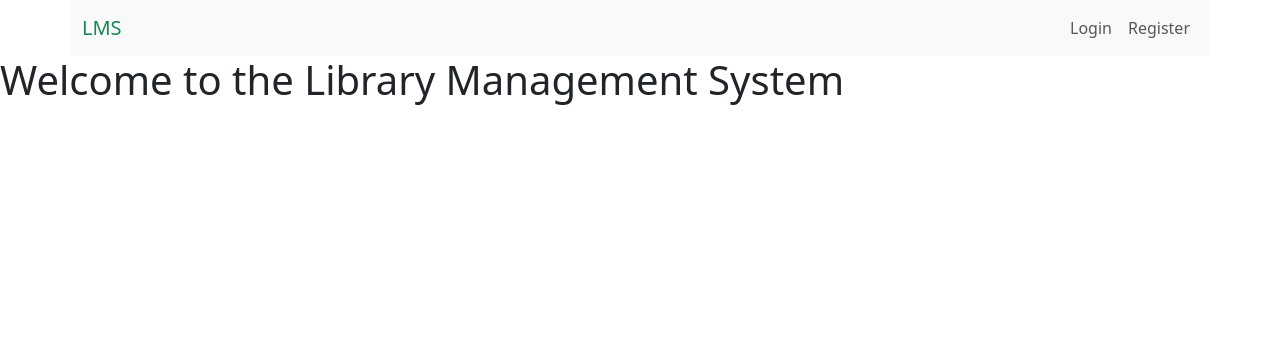
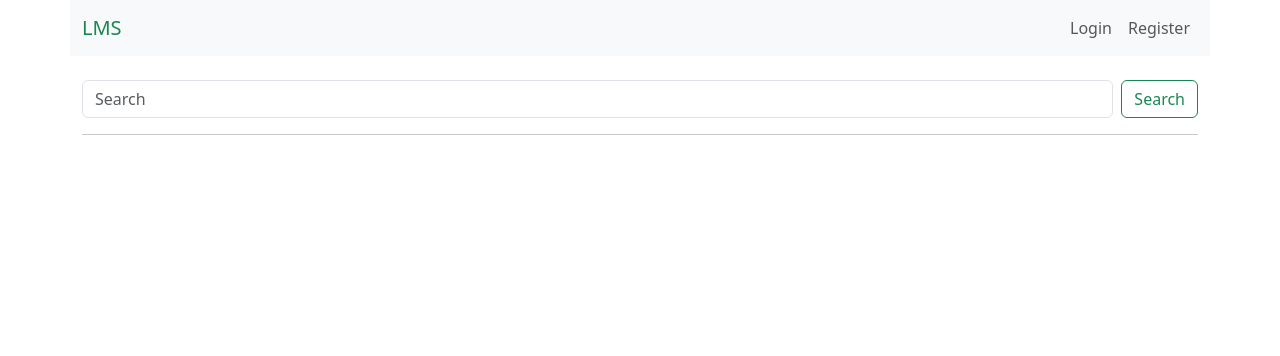
Before and after one commit to milanbairagi/library-management-system, a Django app: page / in a window 1280 px wide. Shown: the top 356 px of the page. Run offline with Django 5.2, Linux system fonts and the light colour scheme; data that the repository does not hold is empty.

Commit message:
feat: implement search functionality for books in the library index

```diff
--- a/library/templates/library/index.html
+++ b/library/templates/library/index.html
@@ -3,14 +3,20 @@
 {% block title %}Home - Library Management System{% endblock %}
 
 {% block content %}
-  <h1>Welcome to the Library Management System</h1>
-  <ol>
+<div class="container mt-4">
+
+  <form class="d-flex" role="search" method="GET">
+    <input class="form-control me-2" name="search_query" value="{{ search_query }}" type="search" placeholder="Search" aria-label="Search"/>
+    <button class="btn btn-outline-success" type="submit">Search</button>
+  </form>
+
+  <hr>
+  <div class="list-group" role="list">
     {% for book in books %}
-      <li>
-        <a href="/book_items/{{ book.id }}/">
-          {{ book.title }} by {{ book.author }}
-        </a>
-      </li>
+    <a class="list-group-item list-group-item-action my-sm" href="/book_items/{{ book.id }}/">
+      <span class="fw-bold">{{ book.title }}</span> by {{ book.author }}
+    </a>
     {% endfor %}
-  </ol>
+  </div>
+</div>
 {% endblock %}
--- a/library/views.py
+++ b/library/views.py
@@ -9,8 +9,12 @@ from core.constants import LOAN_PERIOD_DAYS, MAX_LOANS_PER_MEMBER
 
 
 def index(request):
-    books = Book.objects.all()
-    return render(request, "library/index.html", {"books": books})
+    search_query = request.GET.get("search_query", "").strip()
+    if search_query:
+        books = Book.objects.filter(title__icontains=search_query) | Book.objects.filter(author__icontains=search_query)
+    else:
+        books = Book.objects.all()[:10]  # Limit to first 10 books
+    return render(request, "library/index.html", {"books": books, "search_query": search_query})
 
 def book_items(request, book_id):
     try:
```
